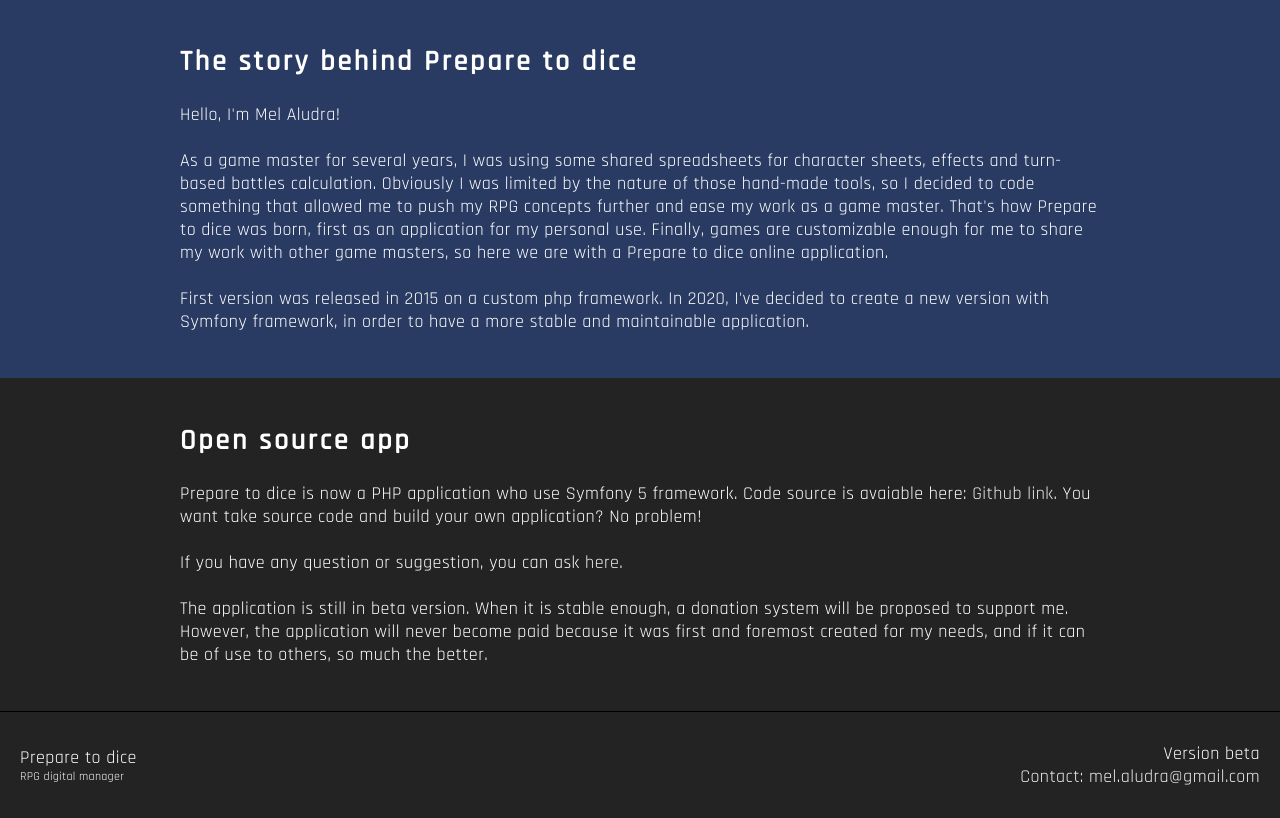
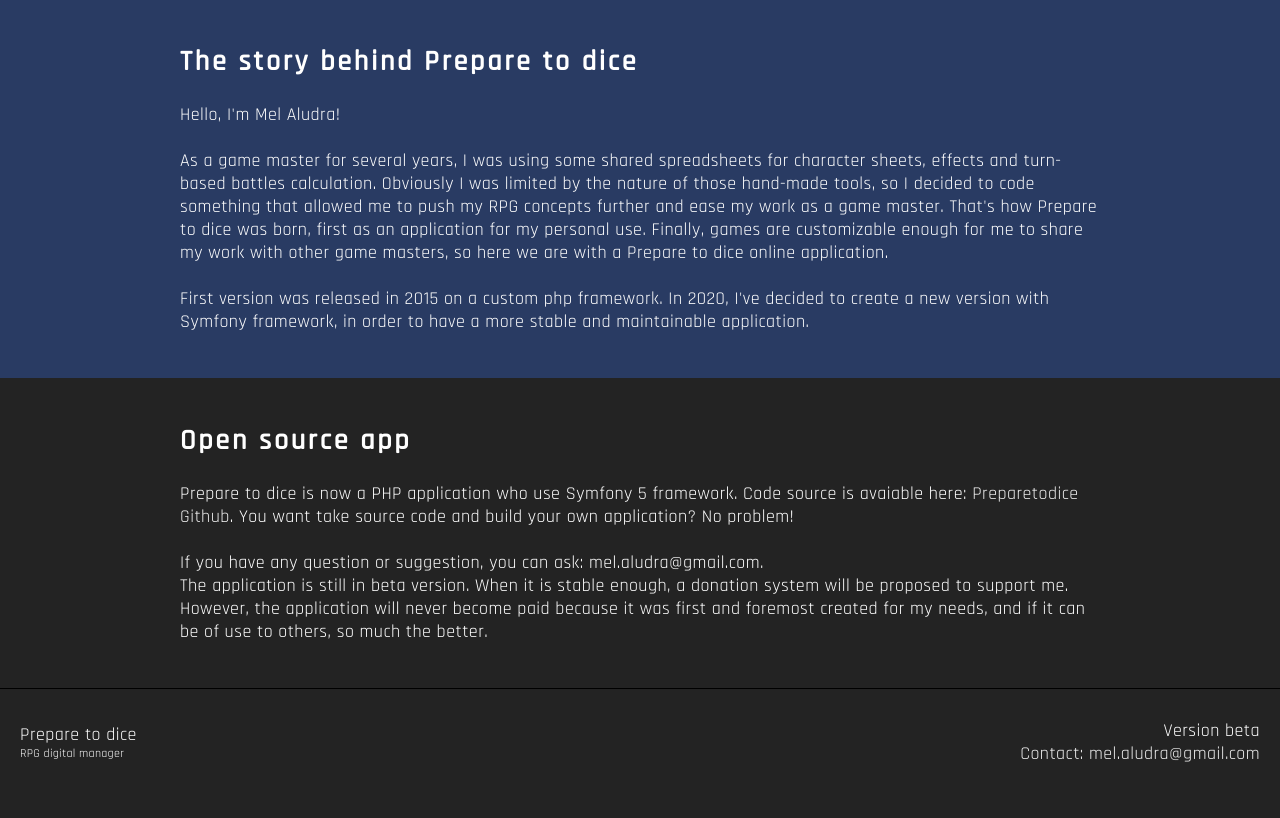
Before and after one commit to Mel-Aludra/preparetodice, a Symfony app: template templates/front/home/home.html.twig in a window 1280 px wide. Shown: the part 3291-4109 px from the top of the page. After the commit the page ends 4053 px from the top, so only its background shows below. Run offline with Twig, Linux system fonts and the light colour scheme; the template is opened without the code that fills it, so the values that code supplies are empty; some libraries are stand-ins or nearby versions; some web fonts are replaced.

Commit message:
add git repo link and change email

```diff
--- a/templates/front/home/home.html.twig
+++ b/templates/front/home/home.html.twig
@@ -161,10 +161,10 @@
     <div class="strip column primaryDarker breath">
         <h2>Open source app</h2><br />
         <p>
-            Prepare to dice is now a PHP application who use Symfony 5 framework. Code source is avaiable here: <a>Github link</a>.
+            Prepare to dice is now a PHP application who use Symfony 5 framework. Code source is avaiable here: <a href="https://github.com/Mel-Aludra/preparetodice" target="_blank">Preparetodice Github</a>.
             You want take source code and build your own application? No problem!
         </p><br />
-        <p>If you have any question or suggestion, you can ask <a>here</a>.</p><br />
+        <p>If you have any question or suggestion, you can ask: mel.aludra@gmail.com.<br />
         <p>
             The application is still in beta version. When it is stable enough, a donation system will be proposed to support me.
             However, the application will never become paid because it was first and foremost created for my needs, and if it can be of use to others, so much the better.
```
